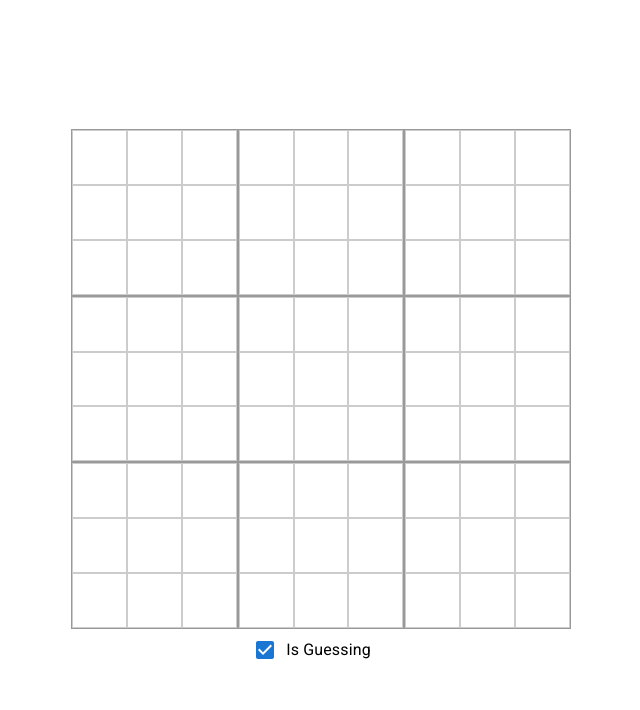
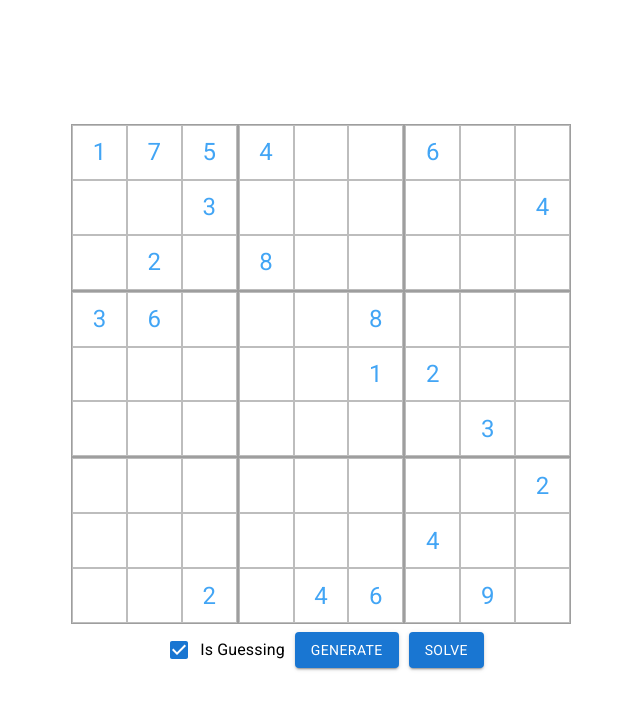
Before and after one commit to Almog101/sudoku-ts, a React (Vite) app: page / in a window 1280 px wide. Shown: the top 710 px of the page, without its empty margins (319-959 px from the left). Built offline with nearby package versions, Linux system fonts and the light colour scheme; the HTML template or start-up script is replaced by a standard one.

Commit message:
added generating valid board and control buttons

```diff
--- a/src/App.tsx
+++ b/src/App.tsx
@@ -1,7 +1,8 @@
 import { MutableRefObject, useEffect, useRef, useState } from "react"
 import SudokuGrid from "./SudokuGrid";
-import { Checkbox, FormControlLabel } from "@mui/material";
+import { Button, Checkbox, FormControlLabel } from "@mui/material";
 import SudokuCell from "./SudokuCell";
+import { generateBoard, removeCellsFromBoard } from "./sudoku";
 
 declare global {
     interface Window {
@@ -26,12 +27,34 @@ for(var i: number = 0; i < 9; i++) {
 		window.board[i] = Array(9);
 }
 
+function fillBoard() {
+		let board = generateBoard();
+		removeCellsFromBoard(board, 60);
+
+		for (let y = 0; y<9; y++) {
+			for (let x = 0; x<9; x++) {
+				window.board[y][x].current.reset();
+
+				if (board[y][x] !== 0) {
+					window.board[y][x].current.setAnswer(board[y][x]);
+					window.board[y][x].current.setLocked(true);
+				}
+			}
+		}
+}
+
 function App() {
+	useEffect(fillBoard, []);
+
 	return (
 		<>
-			<div className="container">
+			<div className="main-container">
 				<SudokuGrid/>
-				<GuessingCheckbox/>
+				<div className="control-container">
+					<GuessingCheckbox/>
+					<Button className="" onClick={fillBoard} variant="contained">Generate</Button>
+					<Button variant="contained">Solve</Button>
+				</div>
 			</div>
 		</>
   )
--- a/src/Sudoku.css
+++ b/src/Sudoku.css
@@ -7,10 +7,21 @@
 	font-family: 'Roboto', sans-serif;
 }
 
-.container {
+.main-container {
   display: flex;
   flex-direction: column; /* Set the flex direction to column */
   justify-content: center;
   align-items: center;
   height: 100vh; /* Adjust this value to control the vertical centering */
 }
+
+.control-container {
+  display: flex;
+  flex-direction: row; /* Set the flex direction to column */
+  justify-content: center;
+  align-items: center;
+}
+
+.control-container > :nth-child(n) {
+  margin: 5px; /* Adjust the margin value according to your preference */
+}
--- a/src/SudokuCell.tsx
+++ b/src/SudokuCell.tsx
@@ -1,9 +1,10 @@
 import { forwardRef, useEffect, useImperativeHandle, useRef, useState } from "react";
 import { Grid } from "@mui/material";
 import "./Sudoku.css"
+import { blue, grey } from "@mui/material/colors";
 
-const CELL_DEFAULT_BORDER_COLOR = "#ccc";
-const CELL_SELECTED_BORDER_COLOR = "#6675c9";
+const CELL_DEFAULT_BORDER_COLOR = grey[400];
+const CELL_SELECTED_BORDER_COLOR = blue[400];
 
 const GuessesGrid = (props: {guessesBitset: number}) => {
 	return (
@@ -52,6 +53,11 @@ const SudokuCell = forwardRef((props: {subgridIndex: number, index: number}, ref
 			},
 			setLocked(value: false) {
 				setLocked(value);
+			},
+			reset() {
+				setAnswer(null);
+				setLocked(false);
+				setGuesses(0);
 			}
     };
   }, [answer, isLocked]);
--- a/src/SudokuSubgrid.tsx
+++ b/src/SudokuSubgrid.tsx
@@ -2,10 +2,11 @@ import { Grid } from "@mui/material";
 import SudokuCell, { calcCellRealIndex } from "./SudokuCell";
 import "./Sudoku.css"
 import { useRef } from "react";
+import { grey } from "@mui/material/colors";
 
 const SudokuSubgrid = (props: { index: number }) => {
 	return (
-	<Grid container spacing={0} style={{height: "100%", border: "1px solid #999"}}>
+	<Grid container spacing={0} style={{height: "100%", border: "1px solid" + grey[500]}}>
 	{
 		Array.from(Array(9)).map((_, cellIndex) => {
 			const cellRef = useRef(null);
@@ -13,7 +14,7 @@ const SudokuSubgrid = (props: { index: number }) => {
 			window.board[y][x] = cellRef;
 
 			return (
-			<Grid key={cellIndex} item xs={4} >
+			<Grid key={cellIndex} style={{height: "33.33%"}} item xs={4} >
 				<SudokuCell ref={cellRef} index={cellIndex} subgridIndex={props.index}/>
 			</Grid>
 			)
--- /dev/null
+++ b/src/sudoku.tsx
@@ -0,0 +1,118 @@
+import { calcCellRealIndex } from "./SudokuCell";
+
+function isRowValid(board: number[][], rowIndex: number): boolean {
+	let numbersBitset = 0;
+
+	for (let i = 0; i<9; i++) {
+		const cellValue = board[rowIndex][i];
+		if (cellValue == 0) {
+			continue;
+		}
+
+		if (numbersBitset & (1 << cellValue)) {
+			return false;
+		}
+
+		numbersBitset |= (1 << cellValue);
+	}
+
+	return true;
+}
+
+
+function isColumnValid(board: number[][], columnIndex: number): boolean {
+	let numbersBitset = 0;
+
+	for (let i = 0; i<9; i++) {
+		const cellValue = board[i][columnIndex];
+		if (cellValue == 0) {
+			continue;
+		}
+
+		if (numbersBitset & (1 << cellValue)) {
+			return false;
+		}
+
+		numbersBitset |= (1 << cellValue);
+	}
+
+	return true;
+}
+
+function getSubgridValidCells(board: number[][], subgridIndex: number, answer: number) {
+	let indicies: [number, number][] = [];
+
+	for (let i = 0; i<9; i++) {
+		const cellIndex = calcCellRealIndex(subgridIndex, i);
+		const originalCellValue = board[cellIndex[1]][cellIndex[0]];
+
+		if (originalCellValue != 0 ) {
+			continue;
+		}
+		board[cellIndex[1]][cellIndex[0]] = answer;
+
+		if (isRowValid(board, cellIndex[1]) && isColumnValid(board, cellIndex[0])) {
+			indicies.push(cellIndex);
+		}
+
+		board[cellIndex[1]][cellIndex[0]] = originalCellValue;
+	}
+
+	return indicies;
+}
+
+function randrange(min: number, max: number): number {
+    return Math.floor(Math.random() * (max - min) + min);
+}
+
+export function generateBoard(): number[][] {
+	function generateBoardUncertain(): number[][] | null {
+		let board: number[][] = [];
+
+		for (let j = 0; j<9 ; j++) {
+			let row: number[] = [];
+			for (let i = 0; i<9 ; i++) {
+				row.push(0);
+			}
+			board.push(row);
+		}
+
+		for (let digit = 1; digit <= 9; digit++) {
+			for (let subgridIndex = 0; subgridIndex < 9; subgridIndex++) {
+				const validCells = getSubgridValidCells(board, subgridIndex, digit);
+
+				if (validCells.length == 0) {
+					return null;
+				}
+
+				const cellIndex = randrange(0, validCells.length);
+				const cell = validCells[cellIndex];
+				board[cell[1]][cell[0]] = digit;
+			}
+		}
+
+		return board;
+	}
+
+	let board: number[][] | null = null;
+	while (board == null) {
+		board = generateBoardUncertain();
+	}
+
+	return board;
+}
+
+export function removeCellsFromBoard(board: number[][], numberOfCells: number) {
+	const availableCells: number[] = Array.from({ length: 81 }, (_, index) => index);
+
+	for (let i = 0; i<numberOfCells; i++) {
+		const cellListIndex = randrange(0, availableCells.length);
+		const cellIndex = availableCells[cellListIndex];
+
+		const cellX = cellIndex % 9;
+		const cellY = Math.floor(cellIndex / 9);
+
+		board[cellY][cellX] = 0;
+		availableCells.splice(cellListIndex, 1);
+	}
+}
```
